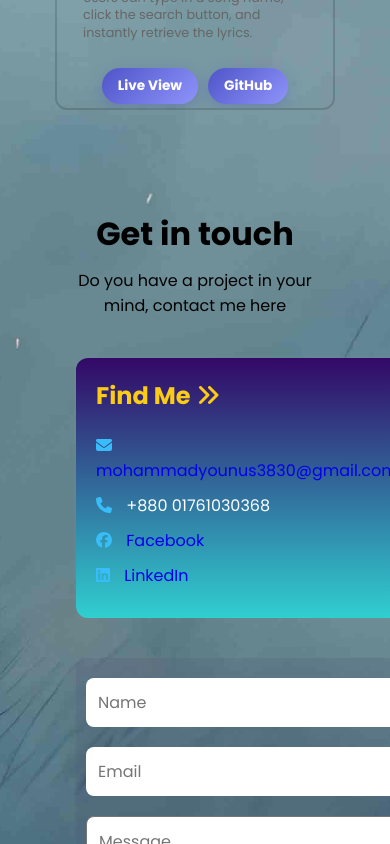
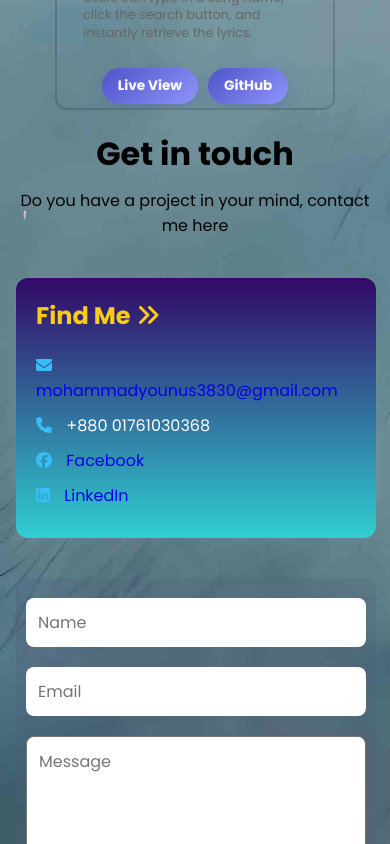
Before and after one commit to MohammadYounus68/React-Portfolio, a React (Vite) app: page / in a window 390 px wide. Shown: the part 2760-3604 px from the top of the page. Built offline with nearby package versions, Linux system fonts and the light colour scheme.

Commit message:
420 media fixing

```diff
--- a/src/components/pages/ContactBox/ContactBox.css
+++ b/src/components/pages/ContactBox/ContactBox.css
@@ -137,3 +137,12 @@
       flex: 1 1 100%;
     }
   }
+  @media(max-width: 412px) {
+    .contact-row {
+
+    }
+      .contact-section {
+        margin: 0;
+        padding:0;
+      }
+  }
```
